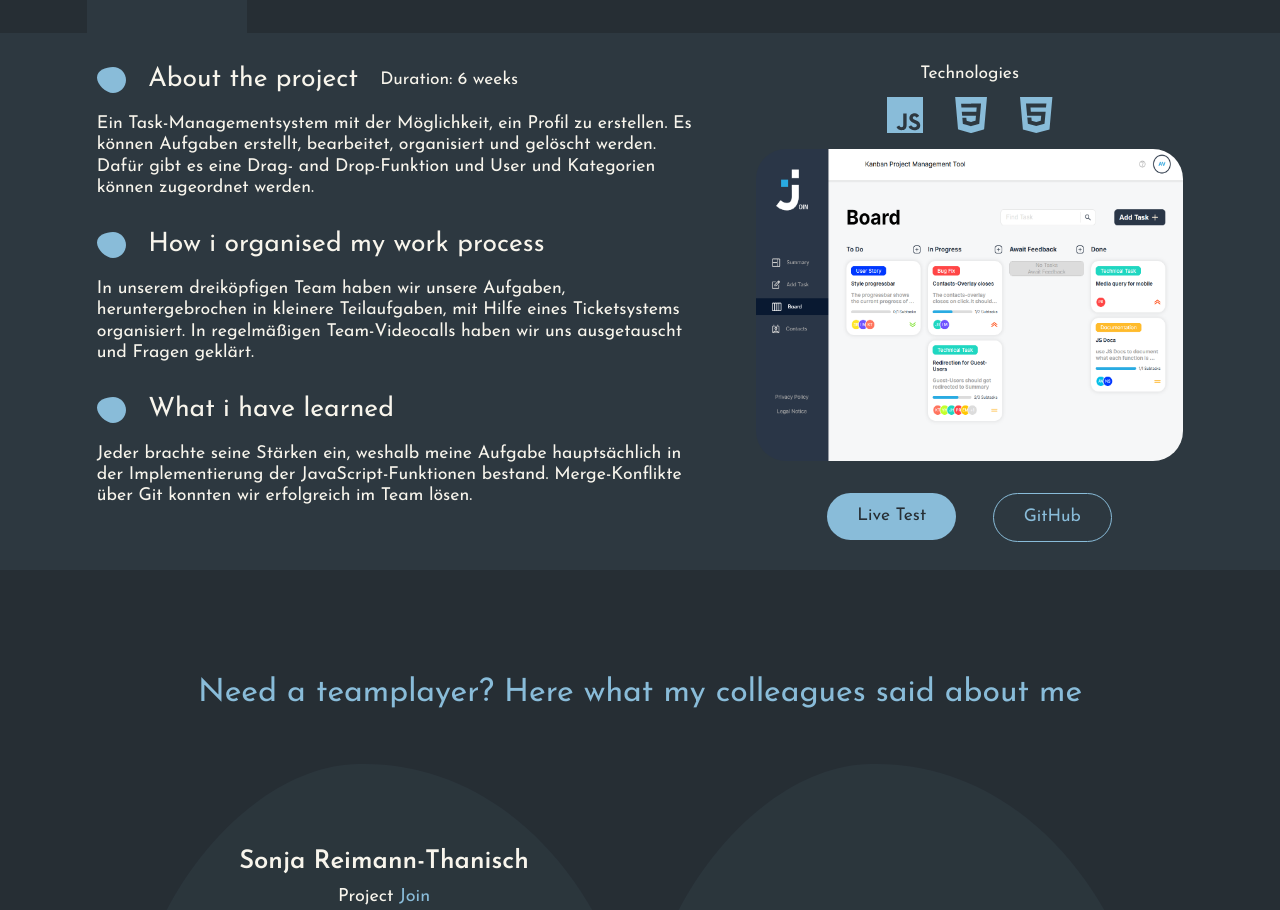
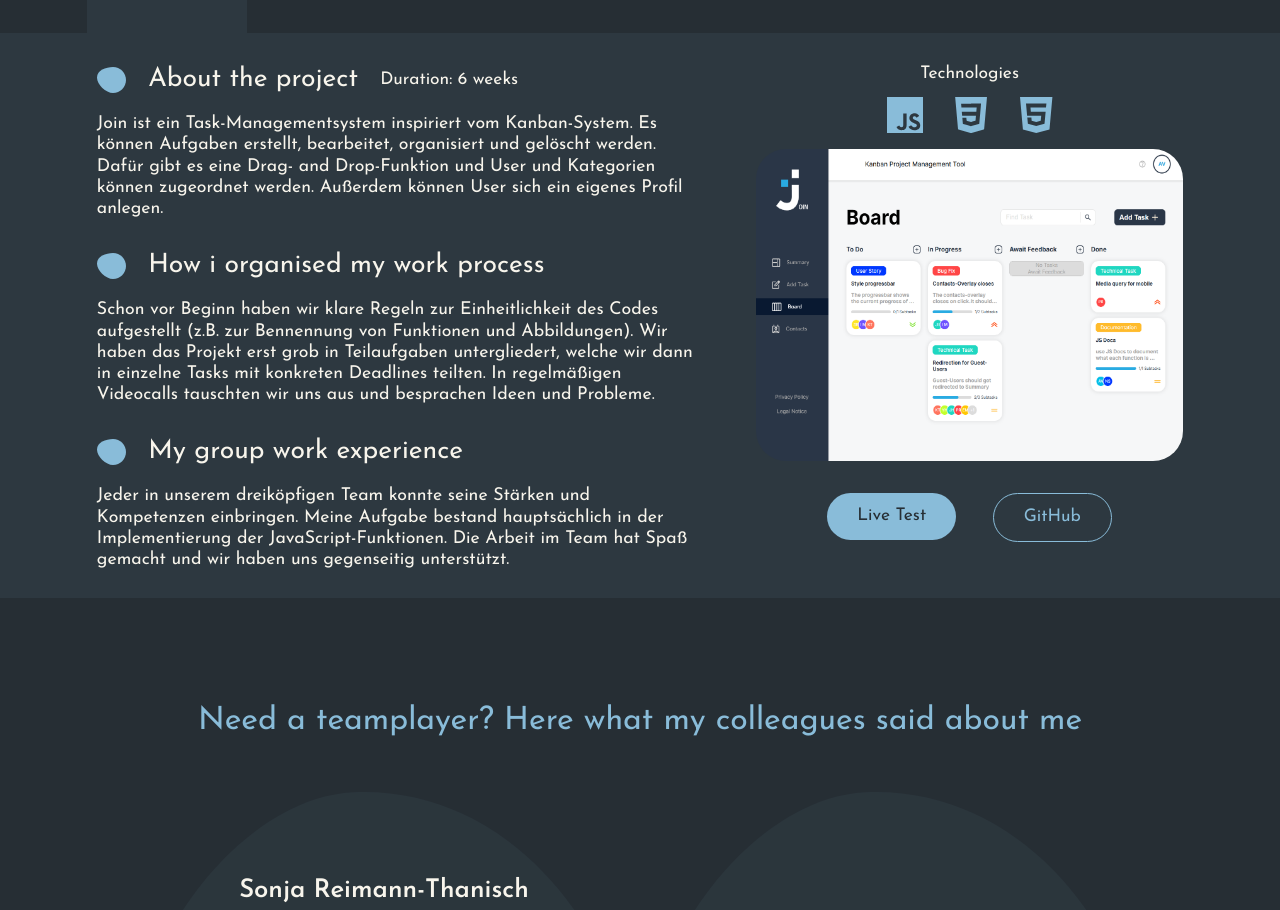
Before and after one commit to AnneVollmann/Anne-Vollmann-Portfolio, an Angular app: page / in a window 1280 px wide. Shown: the part 2236-3146 px from the top of the page. Built offline with nearby package versions, Linux system fonts and the light colour scheme.

Commit message:
projects-texts overhauled & translated to English

```diff
--- a/src/app/main-content/my-projects/my-projects.html
+++ b/src/app/main-content/my-projects/my-projects.html
@@ -8,17 +8,19 @@
     </ol>
     <div class="project">
         <div class="project-infos">
-            <section>
+            <section *ngIf="myProjects.projects[currentProjectIndex].aboutDe !== ''">
                 <div class="info-header">
                     <img src="assets/icons/bullet_point.svg" alt="bulletpoint">
                     <p>About the project</p>
-                    <span>Duration: {{myProjects.projects[currentProjectIndex].duration}} weeks</span>
+                    <span *ngIf="myProjects.projects[currentProjectIndex].durationWeeks !== ''">
+                        Duration: {{myProjects.projects[currentProjectIndex].durationWeeks}} weeks
+                    </span>
                 </div>
                 <article>
                     {{myProjects.projects[currentProjectIndex].aboutDe}}
                 </article>
             </section>
-            <section>
+            <section *ngIf="myProjects.projects[currentProjectIndex].organizationDe !== ''">
                 <div class="info-header">
                     <img src="assets/icons/bullet_point.svg" alt="bulletpoint">
                     <p>How i organised my work process</p>
@@ -27,7 +29,16 @@
                     {{myProjects.projects[currentProjectIndex].organizationDe}}
                 </article>
             </section>
-            <section>
+            <section *ngIf="myProjects.projects[currentProjectIndex].groupWorkDe !== ''">
+                <div class="info-header">
+                    <img src="assets/icons/bullet_point.svg" alt="bulletpoint">
+                    <p>My group work experience</p>
+                </div>
+                <article>
+                    {{myProjects.projects[currentProjectIndex].groupWorkDe}}
+                </article>
+            </section>
+            <section *ngIf="myProjects.projects[currentProjectIndex].learnedDe !== ''">
                 <div class="info-header">
                     <img src="assets/icons/bullet_point.svg" alt="bulletpoint">
                     <p>What i have learned</p>
--- a/src/app/projectsdata.service.ts
+++ b/src/app/projectsdata.service.ts
@@ -10,12 +10,14 @@ export class ProjectsdataService {
     projects = [
         {
             title: 'Join',
-            aboutDe: 'Ein Task-Managementsystem mit der Möglichkeit, ein Profil zu erstellen. Es können Aufgaben erstellt, bearbeitet, organisiert und gelöscht werden. Dafür gibt es eine Drag- and Drop-Funktion und User und Kategorien können zugeordnet werden.',
-            aboutEn: '',
-            duration: '6',
-            organizationDe: 'In unserem dreiköpfigen Team haben wir unsere Aufgaben, heruntergebrochen in kleinere Teilaufgaben, mit Hilfe eines Ticketsystems organisiert. In regelmäßigen Team-Videocalls haben wir uns ausgetauscht und Fragen geklärt.',
-            organizationEn: '',
-            learnedDe: 'Jeder brachte seine Stärken ein, weshalb meine Aufgabe hauptsächlich in der Implementierung der JavaScript-Funktionen bestand. Merge-Konflikte über Git konnten wir erfolgreich im Team lösen.',
+            aboutDe: 'Join ist ein Task-Managementsystem inspiriert vom Kanban-System. Es können Aufgaben erstellt, bearbeitet, organisiert und gelöscht werden. Dafür gibt es eine Drag- and Drop-Funktion und User und Kategorien können zugeordnet werden. Außerdem können User sich ein eigenes Profil anlegen.',
+            aboutEn: 'Join is a task management system inspired by the Kanban method. Tasks can be created, edited, organized, and deleted. It features a drag-and-drop function, and users and categories can be assigned to tasks. Additionally, users can create their own profile.',
+            durationWeeks: '6',
+            organizationDe: 'Schon vor Beginn haben wir klare Regeln zur Einheitlichkeit des Codes aufgestellt (z.B. zur Bennennung von Funktionen und Abbildungen). Wir haben das Projekt erst grob in Teilaufgaben untergliedert, welche wir dann in einzelne Tasks mit konkreten Deadlines teilten. In regelmäßigen Videocalls tauschten wir uns aus und besprachen Ideen und Probleme.',
+            organizationEn: 'Even before starting, we established clear rules to ensure code consistency (e.g., for naming functions and images). We initially divided the project into broad sub-tasks, which we then broke down into individual tasks with specific deadlines. In regular video calls, we exchanged ideas and discussed problems.',
+            groupWorkDe: 'Jeder in unserem dreiköpfigen Team konnte seine Stärken und Kompetenzen einbringen. Meine Aufgabe bestand hauptsächlich in der Implementierung der JavaScript-Funktionen. Die Arbeit im Team hat Spaß gemacht und wir haben uns gegenseitig unterstützt.',
+            groupWorkEn: 'Each member of our three-person team was able to contribute their strengths and skills. My main responsibility was the implementation of the JavaScript functions. Working in a team was enjoyable, and we supported each other throughout the process.',
+            learnedDe: '',
             learnedEn: '',
             technologies: ['javascript', 'css', 'html'],
             img: 'assets/img/join.png',
@@ -24,13 +26,15 @@ export class ProjectsdataService {
         },
         {
             title: 'Dusky Swamps',
-            aboutDe: 'Ein kleines Jump-an-Run Spiel mit Fokus auf objekt-orientierte Programmierung. Als Astronaut besiegt man die Monster des Sumpfs, sammelt Edelsteine und kämpft gegen den Endboss',
-            aboutEn: '',
-            duration: '6',
-            organizationDe: 'Eindeutige Benennung von Klassen und Methoden, sowie eine verständliche Dokumentation sind essentielle Bestandteile dieses Projekts. Regelmäßige Tests und Anpassungen waren nötig, um eine spaßige Spielerfahrung zu bieten.',
-            organizationEn: '',
-            learnedDe: 'Durch die Entwicklung meines eigenen Spiels lernte ich, was es ausmacht, objekt-orientiert zu programmieren. Ich stellte mir selbst diverse kleine Aufgaben, wie verschiedene Gegnertypen um besonders viel zu lernen.',
-            learnedEn: '',
+            aboutDe: 'Dusky Swamps ist ein kleines Jump-an-Run Spiel mit Fokus auf objekt-orientierte Programmierung. Als Astronaut besiegt man die Monster des Sumpfes, sammelt Edelsteine und kämpft gegen einen Endboss.',
+            aboutEn: 'Dusky Swamps is a small jump-and-run game with a focus on object-oriented programming. As an astronaut, you defeat the swamp monsters, collect gems, and fight a final boss.',
+            durationWeeks: '6',
+            organizationDe: 'Eine eindeutige Benennung von Klassen und Methoden, sowie eine verständliche Dokumentation sind essentielle Bestandteile dieses Projekts. Regelmäßige Tests und Anpassungen waren nötig, um eine spaßige Spielerfahrung zu bieten.',
+            organizationEn: 'Clear naming of classes and methods, as well as understandable documentation, are essential parts of this project. Regular testing and adjustments were necessary to provide an enjoyable gaming experience.',
+            groupWorkDe: '',
+            groupWorkEn: '',
+            learnedDe: 'Durch die Entwicklung meines eigenen Spiels lernte ich, was es ausmacht, objekt-orientiert zu programmieren, worauf ich mich schon sehr freute. Ich stellte mir zudem selbst viele zusätzliche Aufgaben, wie verschiedene Gegnertypen oder Attacken.',
+            learnedEn: 'Through developing my own game, I learned what object-oriented programming is all about, which was something I had been looking forward to. I also gave myself many additional challenges, such as implementing different enemy types and attacks.',
             technologies: ['javascript', 'css', 'html'],
             img: 'assets/img/dusky_swamps.png',
             href: '',
```
